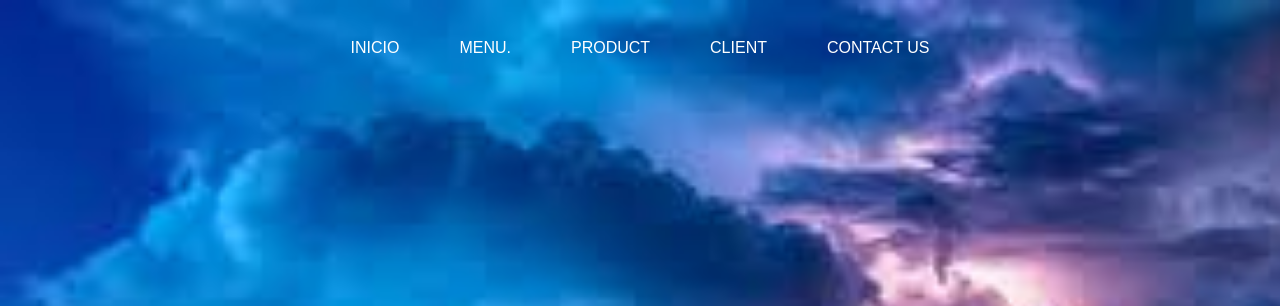
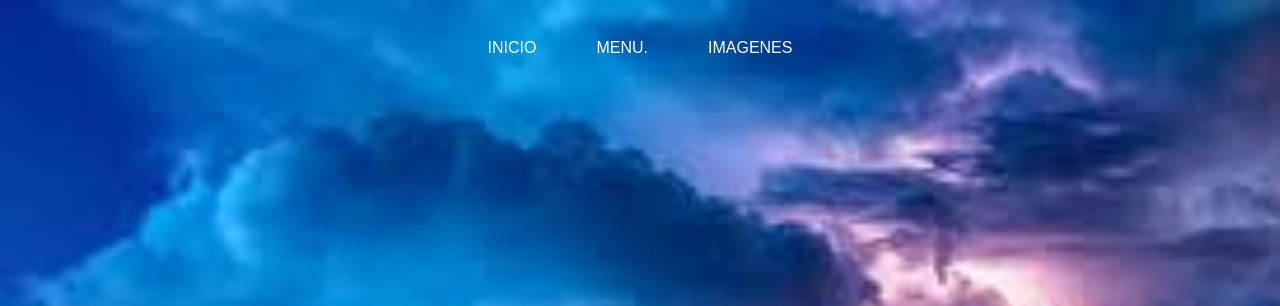
Before and after one commit to JuanBravo3a-github-io/JuanBravo3a-github-io.github.io, a plain HTML site: page index.html in a window 1280 px wide. Shown: the top 306 px of the page. Drawn offline with nearby package versions, Linux system fonts and the light colour scheme.

Commit message:
examen Inter ciclo

```diff
--- a/index.html
+++ b/index.html
@@ -50,13 +50,7 @@
                   <a class="nav-link" href="about.html"> Menu.</Menu> </a>
                 </li>
                 <li class="nav-item">
-                  <a class="nav-link" href="product.html"> Product </a>
-                </li>
-                <li class="nav-item">
-                  <a class="nav-link" href="client.html"> Client </a>
-                </li>
-                <li class="nav-item">
-                  <a class="nav-link" href="contact.html">Contact us</a>
+                  <a class="nav-link" href="product.html"> Imagenes </a>
                 </li>
               </ul>
             </div>
```
